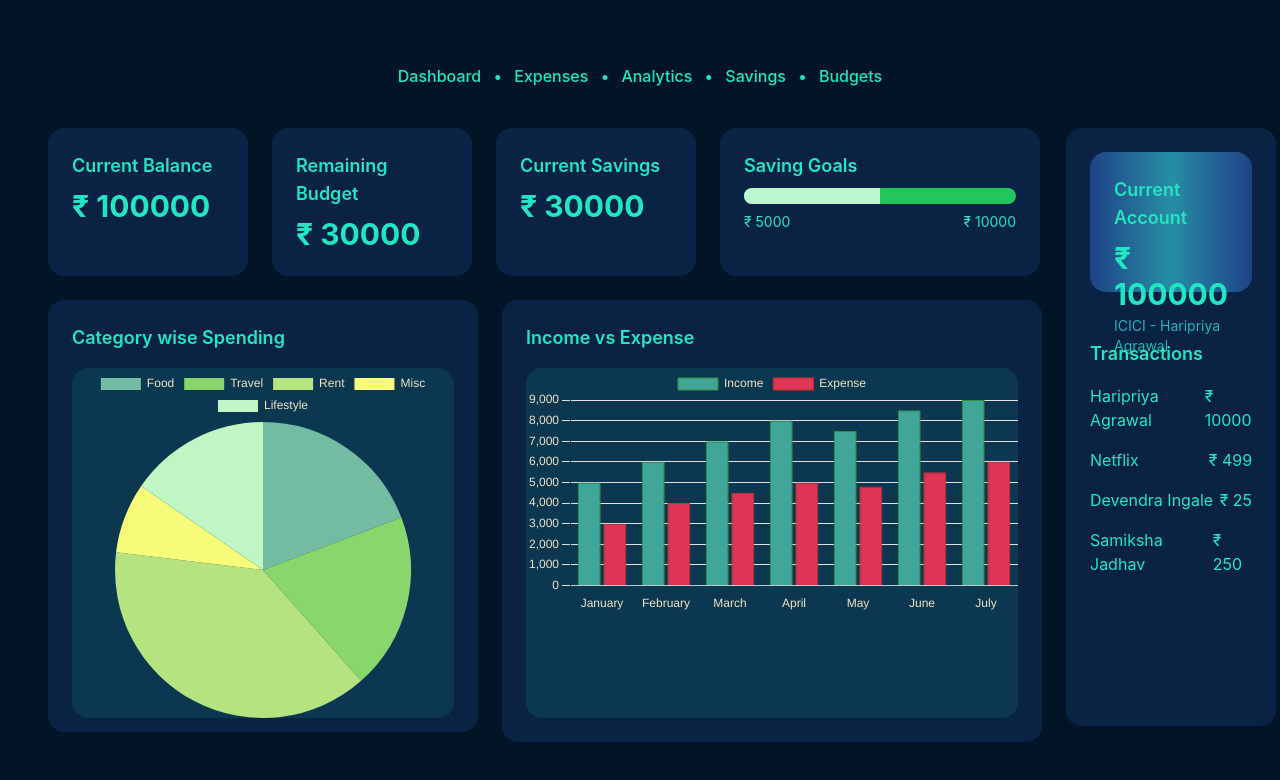
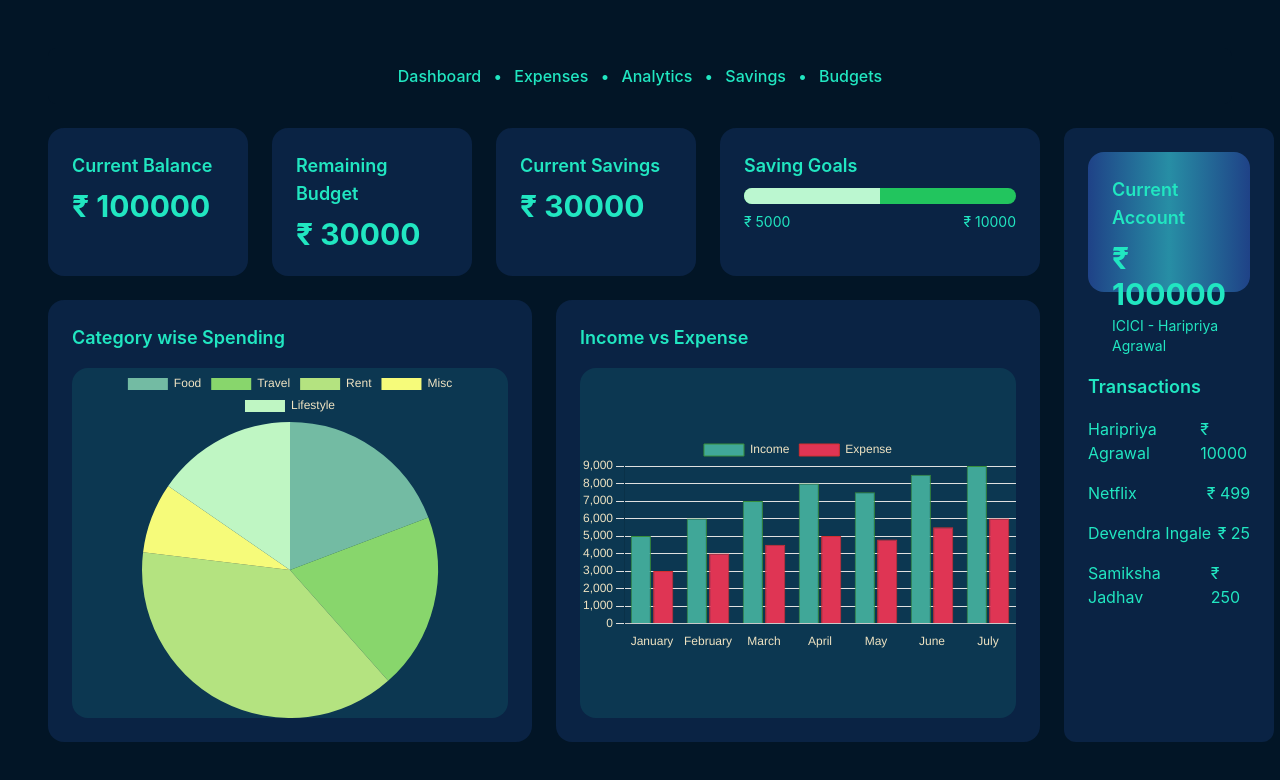
Before and after one commit to Haripriya-Agrawal/Personal-Finance-Manager, a React (Vite) app in the folder frontend/: page /dashboard in a window 1280 px wide. Shown: the top 780 px of the page. Built offline with nearby package versions, Linux system fonts and the light colour scheme.

Commit message:
test commit

```diff
--- a/frontend/src/pages/Dashboard.jsx
+++ b/frontend/src/pages/Dashboard.jsx
@@ -2,15 +2,16 @@ import React from "react";
 import Navbar from "../components/Navbar";
 import PieChart from "../components/PieChart";
 import BarChart from "../components/BarChart";
+
 const Dashboard = () => {
   return (
-  <div className="bg-greenDeep text-text min-h-screen p-12">
-      <Navbar/>
+    <div className="bg-greenDeep text-text min-h-screen p-6 lg:p-12">
+      <Navbar />
 
-   <div className="flex flex-row ">
-      <div>
+      <div className="flex flex-col lg:flex-row gap-6">
         {/* Main Content */}
-      <div className="w-4/6 grid grid-cols-[200px,200px,200px,320px] gap-6">
+        <div className="flex-1">
+          <div className="grid grid-cols-1 sm:grid-cols-2 lg:grid-cols-[200px,200px,200px,320px] gap-6">
             {/* Stats Cards */}
             <div className="bg-greenMedium bg-opacity-30 p-6 rounded-2xl">
               <h2 className="text-lg font-semibold">Current Balance</h2>
@@ -24,7 +25,7 @@ const Dashboard = () => {
               <h2 className="text-lg font-semibold">Current Savings</h2>
               <p className="text-3xl font-bold mt-2">₹ 30000</p>
             </div>
-        <div className="bg-greenMedium bg-opacity-30 p-6 rounded-2xl col-span-1 lg:col-span-1">
+            <div className="bg-greenMedium bg-opacity-30 p-6 rounded-2xl">
               <h2 className="text-lg font-semibold">Saving Goals</h2>
               <div className="mt-2 bg-green-500 h-4 rounded-full overflow-hidden">
                 <div className="bg-green-200 h-full w-1/2"></div>
@@ -36,39 +37,37 @@ const Dashboard = () => {
             </div>
           </div>
 
-
-
-
           {/* Charts Section */}
-       <div className="w-2/6 grid grid-cols-[430px,540px,1fr] pt-6 h-[432px]  gap-6">
-       <div className="bg-greenMedium bg-opacity-30 h-[432px] p-6 rounded-2xl">
+          <div className="grid grid-cols-1 md:grid-cols-2 gap-6 mt-6">
+            <div className="bg-greenMedium bg-opacity-30 p-6 rounded-2xl">
               <h2 className="text-lg font-semibold">Category wise Spending</h2>
-          <div className="mt-4 bg-text bg-opacity-10 rounded-2xl h-[350px] items-center justify-center"><PieChart/></div>
+              <div className="mt-4 bg-text bg-opacity-10 rounded-2xl h-[350px] flex items-center justify-center">
+                <PieChart />
               </div>
-        <div className="bg-greenMedium bg-opacity-30 h-432 p-6 rounded-2xl">
+            </div>
+            <div className="bg-greenMedium bg-opacity-30 p-6 rounded-2xl">
               <h2 className="text-lg font-semibold">Income vs Expense</h2>
-          <div className="mt-4 bg-text bg-opacity-10 rounded-2xl h-[350px]"><BarChart/></div>
+              <div className="mt-4 bg-text bg-opacity-10 rounded-2xl h-[350px] flex items-center justify-center">
+                <BarChart />
+              </div>
             </div>
           </div>
         </div>
 
-
-
-
-      <div className="flex flex-col-reverse w-[348px] h-full">
-
-        <div className="bg-greenMedium bg-opacity-30 p-6 rounded-b-2xl h-[410px]">
+        {/* Sidebar */}
+        <div className="flex flex-col-reverse lg:w-[348px] gap-6 rounded-xl bg-greenMedium bg-opacity-30">
+          <div className=" p-6 rounded-b-2xl h-2/3">
             <h2 className="text-lg font-semibold">Transactions</h2>
             <div className="mt-4 space-y-4">
-            <div className="flex justify-between items-center mb-2 mt-2 gap-2">
+              <div className="flex justify-between items-center">
                 <p>Haripriya Agrawal</p>
                 <p>₹ 10000</p>
               </div>
-            <div className="flex justify-between items-center mb-2 mt-2">
+              <div className="flex justify-between items-center">
                 <p>Netflix</p>
                 <p>₹ 499</p>
               </div>
-            <div className="flex justify-between items-center mb-2 mt-2 ">
+              <div className="flex justify-between items-center">
                 <p>Devendra Ingale</p>
                 <p>₹ 25</p>
               </div>
@@ -79,9 +78,8 @@ const Dashboard = () => {
             </div>
           </div>
 
-
-        <div className="bg-greenMedium bg-opacity-30 p-6 rounded-t-2xl ">
-         <div className="bg-gradient-to-r from-greenMedium via-greenLight to-greenMedium p-6 rounded-2xl h-[140px] hover:scale-105  transition-transform duration-500 ease-in-out ">
+          <div className=" p-6 rounded-t-2xl h-1/3">
+            <div className="bg-gradient-to-r from-greenMedium via-greenLight to-greenMedium p-6 rounded-2xl h-[140px] hover:scale-105 transition-transform duration-500 ease-in-out">
               <h2 className="text-lg font-semibold">Current Account</h2>
               <p className="text-3xl font-bold mt-2">₹ 100000</p>
               <p className="text-sm mt-1">ICICI - Haripriya Agrawal</p>
@@ -89,8 +87,6 @@ const Dashboard = () => {
           </div>
         </div>
       </div>
-
-
     </div>
   );
 };
--- a/frontend/src/pages/Savings.jsx
+++ b/frontend/src/pages/Savings.jsx
@@ -147,8 +147,8 @@ const Savings = () => {
             {/* Pie Chart */}
             <div className="bg-greenMedium bg-opacity-30 p-4 rounded-2xl shadow-lg w-full sm:w-1/2">
               <h2 className="text-base text-text text-text sm:text-lg font-bold mb-2 sm:mb-4">Total Savings Pie Chart</h2>
-              <div className="h-40 bg-greenLight rounded-lg flex justify-center items-center">
-                <p>Pie Chart Placeholder</p>
+              <div className=" bg-greenLight bg-opacity-20 rounded-lg">
+                <PieChart className="h-full w-full" />
               </div>
             </div>
 
```
Lines whose indentation alone changed are shown as unchanged.
